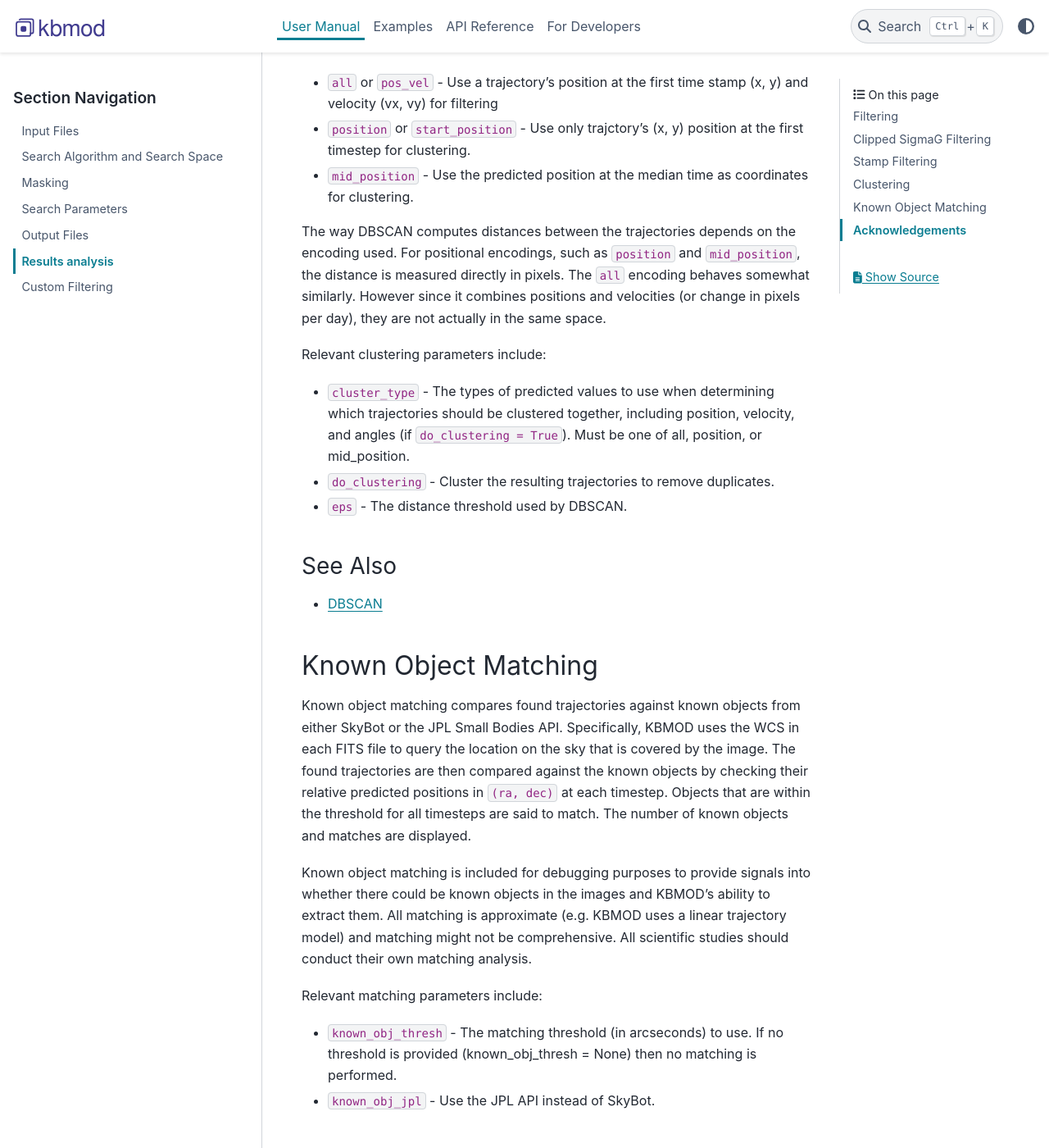
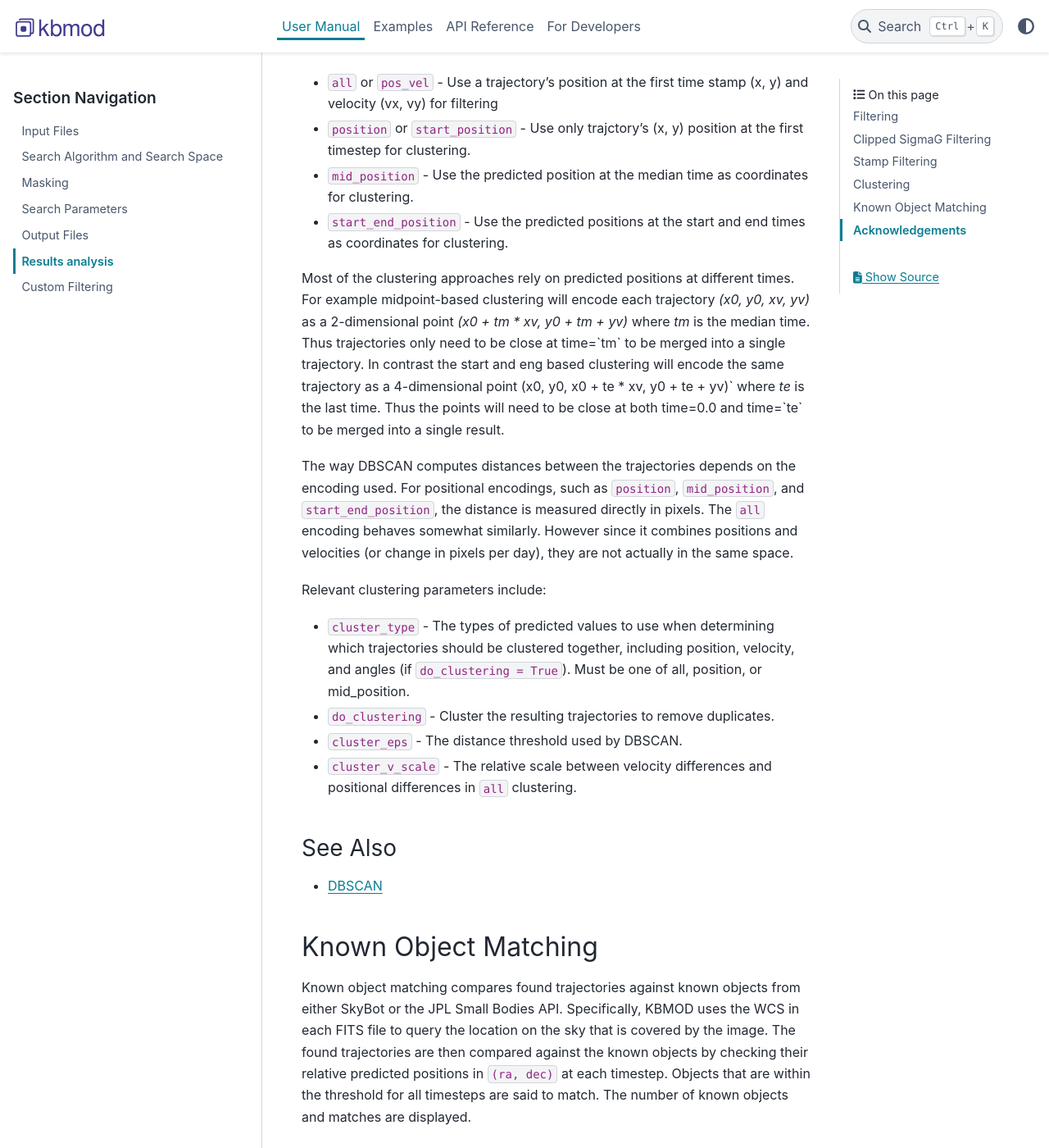
Before and after one commit to dirac-institute/kbmod, a Sphinx documentation site: the page built from docs/source/user_manual/results_filtering.rst, in a window 1280 px wide and 1400 px high, scrolled down 2728 px. Shown: the whole window at 82% size. Built offline with Sphinx 7.4.7 and the PyData theme 0.15.4, drawn with Linux system fonts in a browser that asks for light colours; pages that are not in the unit, such as notebooks, are missing from menus.

```diff
--- a/docs/source/user_manual/results_filtering.rst
+++ b/docs/source/user_manual/results_filtering.rst
@@ -59,14 +59,18 @@ The `scikit-learn <https://scikit-learn.org/stable/>`_ ``DBSCAN`` algorithm perf
 * ``all`` or ``pos_vel`` - Use a trajectory's position at the first time stamp (x, y) and velocity (vx, vy) for filtering
 * ``position`` or ``start_position`` - Use only trajctory's (x, y) position at the first timestep for clustering.
 * ``mid_position`` - Use the predicted position at the median time as coordinates for clustering.
+* ``start_end_position`` - Use the predicted positions at the start and end times as coordinates for clustering.
 
-The way DBSCAN computes distances between the trajectories depends on the encoding used. For positional encodings, such as ``position`` and ``mid_position``, the distance is measured directly in pixels. The ``all`` encoding behaves somewhat similarly. However since it combines positions and velocities (or change in pixels per day), they are not actually in the same space.
+Most of the clustering approaches rely on predicted positions at different times. For example midpoint-based clustering will encode each trajectory `(x0, y0, xv, yv)` as a 2-dimensional point `(x0 + tm * xv, y0 + tm + yv)` where `tm` is the median time. Thus trajectories only need to be close at time=`tm` to be merged into a single trajectory. In contrast the start and eng based clustering will encode the same trajectory as a 4-dimensional point (x0, y0, x0 + te * xv, y0 + te + yv)` where `te` is the last time. Thus the points will need to be close at both time=0.0 and time=`te` to be merged into a single result.
+
+The way DBSCAN computes distances between the trajectories depends on the encoding used. For positional encodings, such as ``position``, ``mid_position``, and ``start_end_position``, the distance is measured directly in pixels. The ``all`` encoding behaves somewhat similarly. However since it combines positions and velocities (or change in pixels per day), they are not actually in the same space.
 
 Relevant clustering parameters include:
 
 * ``cluster_type`` - The types of predicted values to use when determining which trajectories should be clustered together, including position, velocity, and angles  (if ``do_clustering = True``). Must be one of all, position, or mid_position.
 * ``do_clustering`` - Cluster the resulting trajectories to remove duplicates.
-* ``eps`` - The distance threshold used by DBSCAN.
+* ``cluster_eps`` - The distance threshold used by DBSCAN.
+* ``cluster_v_scale`` - The relative scale between velocity differences and positional differences in ``all`` clustering.
 
 See Also
 ________
```
Also changed, not shown: docs/source/user_manual/search_params.rst (+11 -10 lines), 5 other files.
